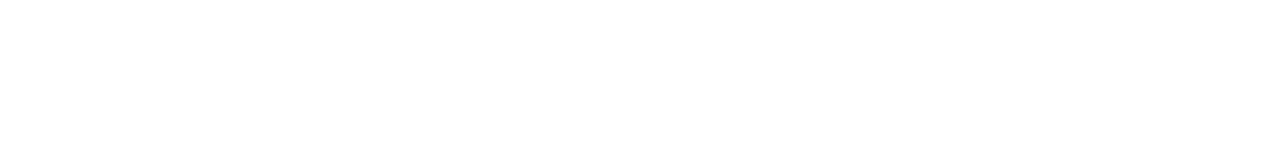
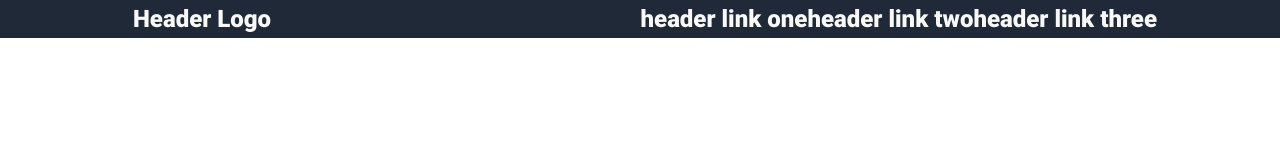
Before and after one commit to Mesi21/template-project, a plain HTML site: page index.html in a window 1280 px wide. Drawn offline with Linux system fonts and the light colour scheme.

Commit message:
:construct: start to build the webpage

```diff
--- a/css/style.css
+++ b/css/style.css
@@ -2,3 +2,52 @@
   font-family: 'Roboto';
   src: url('../fonts/Roboto-Black.ttf') format('truetype');
 }
+
+* {
+  margin: 0;
+  padding: 0;
+  border: 0;
+}
+body {
+  width: 100%;
+}
+.f-row {
+  display: flex;
+  flex-direction: row;
+}
+.f-col {
+  display: flex;
+  flex-direction: column;
+}
+
+header, main, footer {
+  width: 100%;
+  margin: auto;
+  background-color: #1F2937;
+  font-family: 'Roboto', sans-serif;
+  color: #F9FAF8;
+}
+header {
+  padding: 5px;
+}
+header h3 {
+  font-family: 'Roboto', sans-serif;
+  color: #F9FAF8;
+  font-size: 24px;
+}
+.navbar {
+  width: 80%;
+  margin: 0 auto;
+  font-family: 'Roboto', sans-serif;
+  font-size: 24px;
+  justify-content: space-between;
+  align-items: center;
+}
+nav ul {
+  list-style: none;
+  text-decoration: none;
+}
+nav a {
+  text-decoration: none;
+  color: #F9FAF8;
+}
--- a/index.html
+++ b/index.html
@@ -8,6 +8,29 @@
   <title>Template Project</title>
 </head>
 <body>
+  <header>
+    <nav class="navbar f-row">
+      <h3>Header Logo</h3>
+      <ul class="f-row">
+        <li><a href="#">header link one</a></li>
+        <li><a href="#">header link two</a></li>
+        <li><a href="#">header link three</a></li>
+      </ul>
+    </nav>
+    <section class="title">
+      <div class="f-row col-left">
 
+      </div>
+      <div class="f-col col-right">
+
+      </div>
+    </section>
+  </header>
+  <main>
+
+  </main>
+  <footer>
+
+  </footer>
 </body>
 </html>
```
